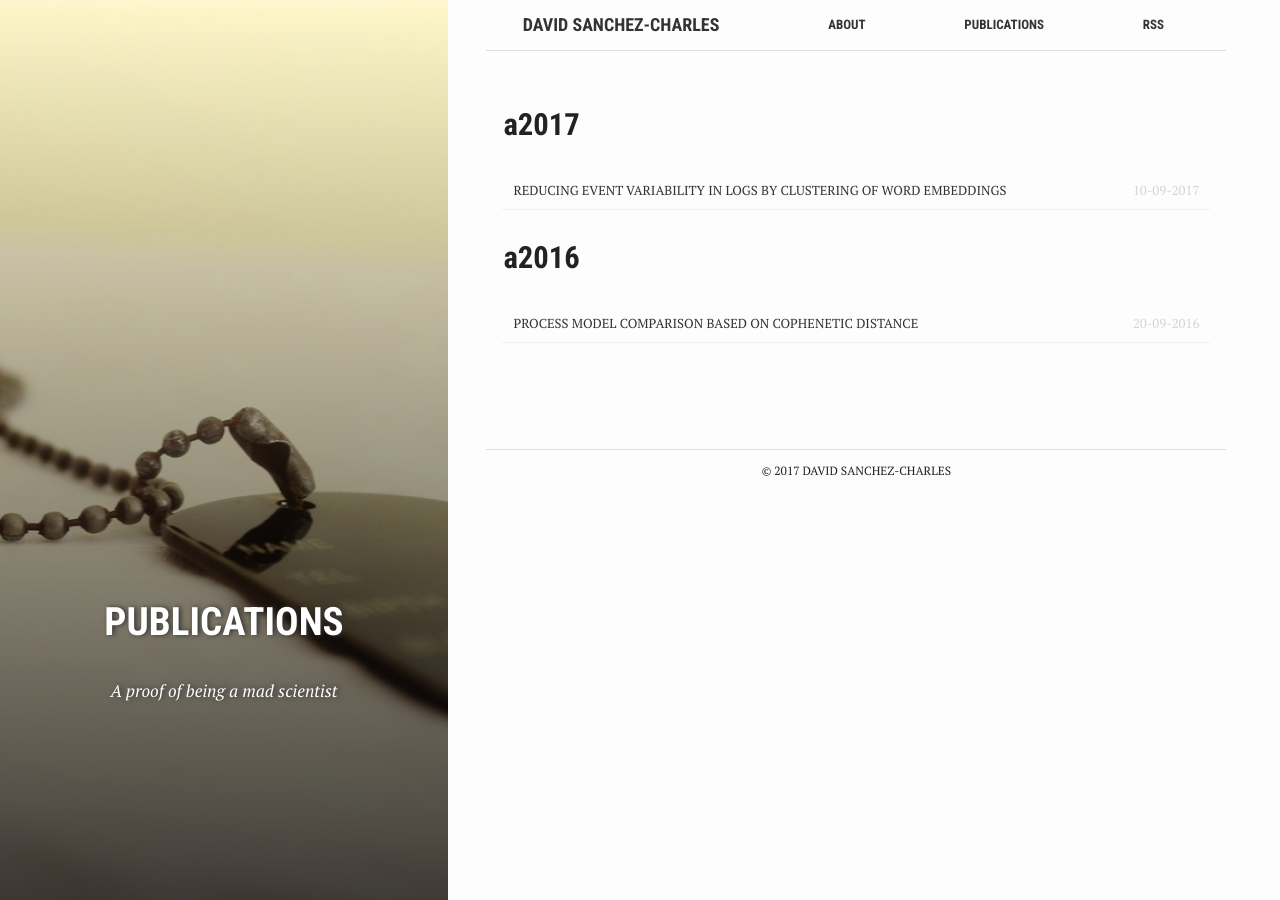
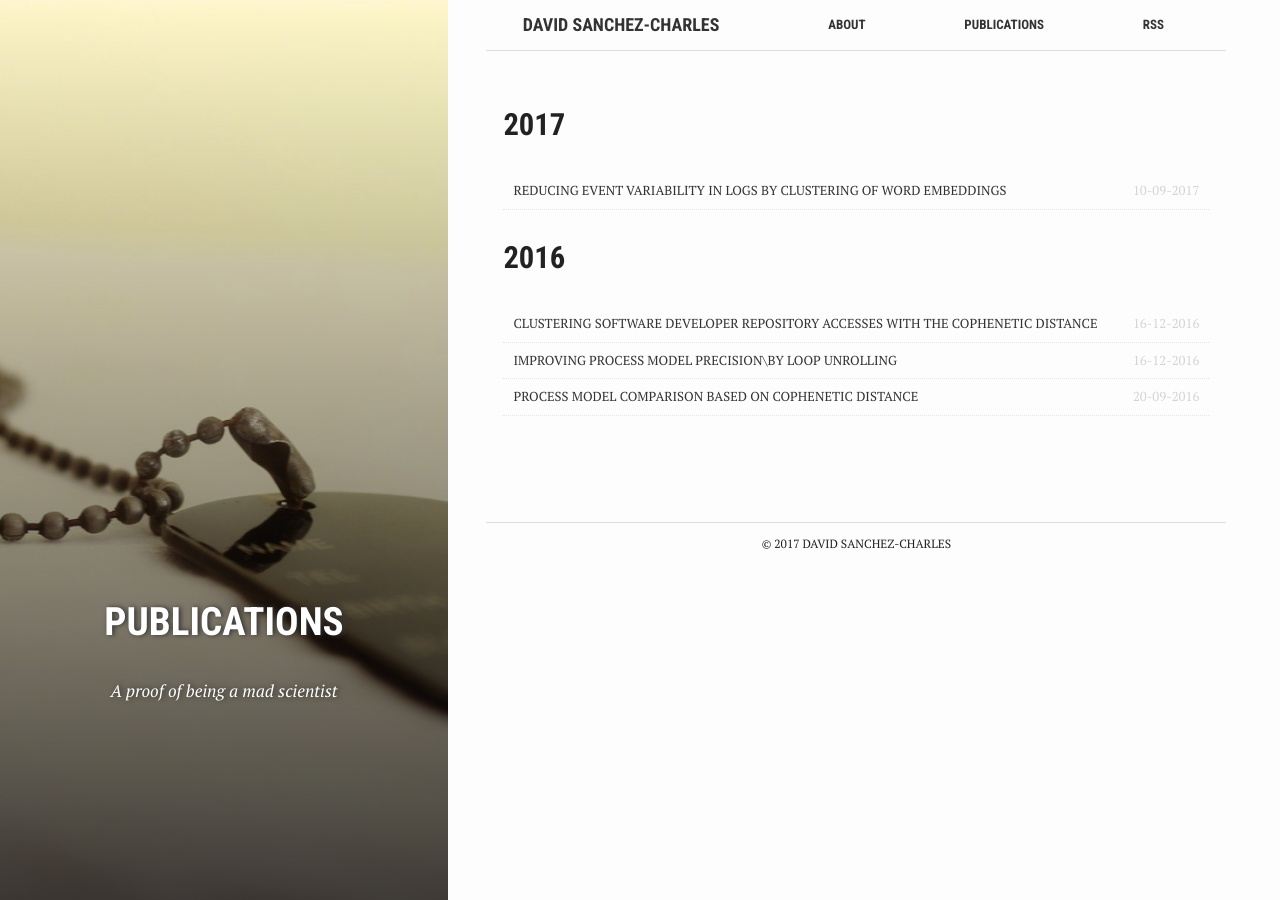
Before and after one commit to dscharles/dscharles.github.io, a Jekyll site: the page built from archive_publications.md, in a window 1280 px wide. Built offline with Jekyll 4.4.1, drawn with Linux system fonts in a browser that asks for light colours; some of the changed lines change nothing that is shown.

Commit message:
Some more publications and fix layout

```diff
--- /dev/null
+++ b/_publications/2016-12-16-SIMPDA_Loop_Unrolling.md
@@ -0,0 +1,10 @@
+---
+date: "2016-12-16"
+year: "2016"
+author: David Sánchez-Charles, Josep Carmona, Victor Muntés-Mulero, Marc Solé
+title: "Improving Process Model Precision\\by Loop Unrolling"
+keywords: ""
+layout: "publication"
+---
+
+Despite the advent of scalable process mining techniques that can handle both noisy and incomplete real-life event logs, there is a lack of scalable algorithms capable of handling a common cause of model underfitting: when the same activity in the log in fact behaves differently depending on the number of occurrences in a particular trace. This paper proposes a simple scalable technique to identify these cases and successfully mine better process models from event logs. The technique has been implemented and evaluated on well-known benchmarks in the literature.
--- /dev/null
+++ b/_publications/2016-12-16-SIMPDA_Process_Clustering.md
@@ -0,0 +1,10 @@
+---
+date: "2016-12-16"
+year: "2016"
+author: David Sánchez-Charles, Josep Carmona, Victor Muntés-Mulero, Marc Solé
+title: "Clustering Software Developer Repository Accesses with the Cophenetic Distance"
+keywords: ""
+layout: "publication"
+---
+
+In this paper we report a case study on the use of the cophenetic distance for clustering software developer behavior accessing to a repository. This distance was recently proposed for the comparison of tree-based process models. We show how hierarchical clustering techniques over the cophenetic distance are capable of detecting homogeneous clusters corresponding to well-defined software developer roles. The techniques have been evaluated on real-life data from a software development project, and the quality of the clusters over the cophenetic distance is compared with similar techniques in the literature.
--- a/archive_publications.md
+++ b/archive_publications.md
@@ -15,7 +15,7 @@ active: publications
         {% unless forloop.first %}
 </ul>
         {% endunless %}
-<h2 class="category-key" id="{{ post.year }}">a{{ post.year }}</h2>
+<h2 class="category-key" id="{{ post.year }}">{{ post.year }}</h2>
 <ul class="year">
         {% assign previous_year = current_year %}
     {% endif %}
```
